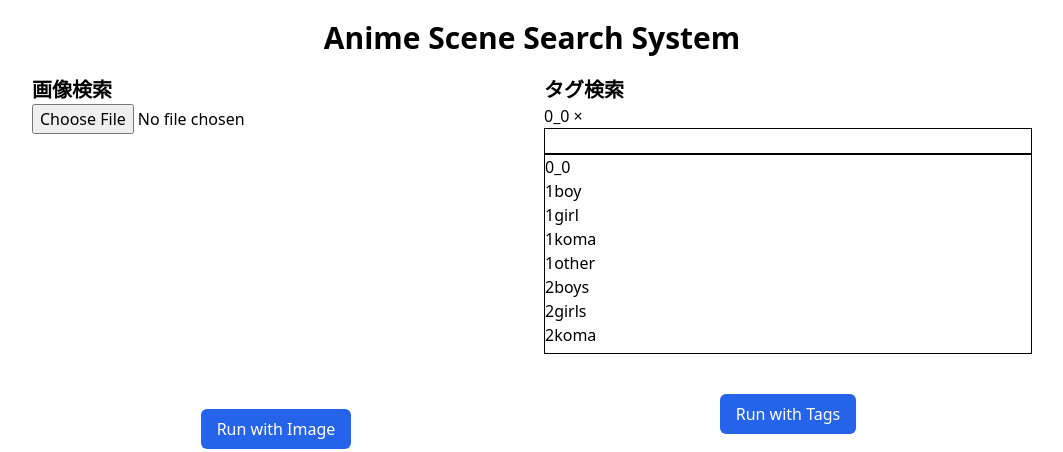
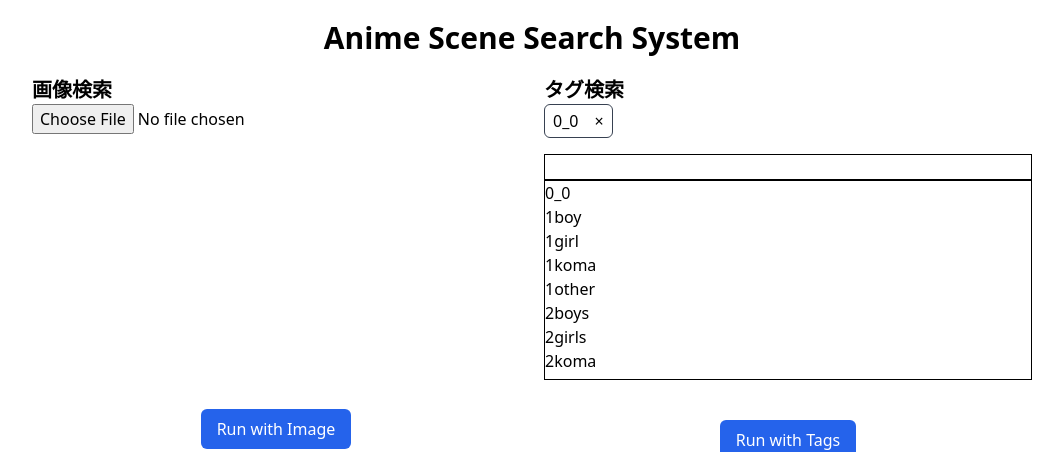
Before and after one commit to shooh25/anime_search_sys, a React (Vite) app: page / in a window 1280 px wide. Both pictures are taken after a click on the item "0_0". Shown: the top 452 px of the page, without its empty margins (108-1171 px from the left). Built offline with nearby package versions, Linux system fonts and the light colour scheme.

Commit message:
style: tag input

```diff
--- a/src/components/TagInput.tsx
+++ b/src/components/TagInput.tsx
@@ -45,13 +45,13 @@ const TagInput: React.FC<Props> = ({ inputTags, setInputTags, handleSearchWithTa
       <h2 className='font-bold text-xl'>タグ検索</h2>
       <ul className="w-full flex flex-wrap gap-2">
         {inputTags.map((tag, i) => (
-          <li key={i} className='flex gap-1'>
+          <li key={i} className='flex gap-4 px-2 py-1 border border-gray-700 rounded-md'>
             <p>{tag}</p>
             <button onClick={() => removeTag(i)}>×</button>
           </li>
         ))}
       </ul>
-      <div className='w-full'>
+      <div className='w-full mt-4'>
         <input
           type="text"
           value={inputText}
```
